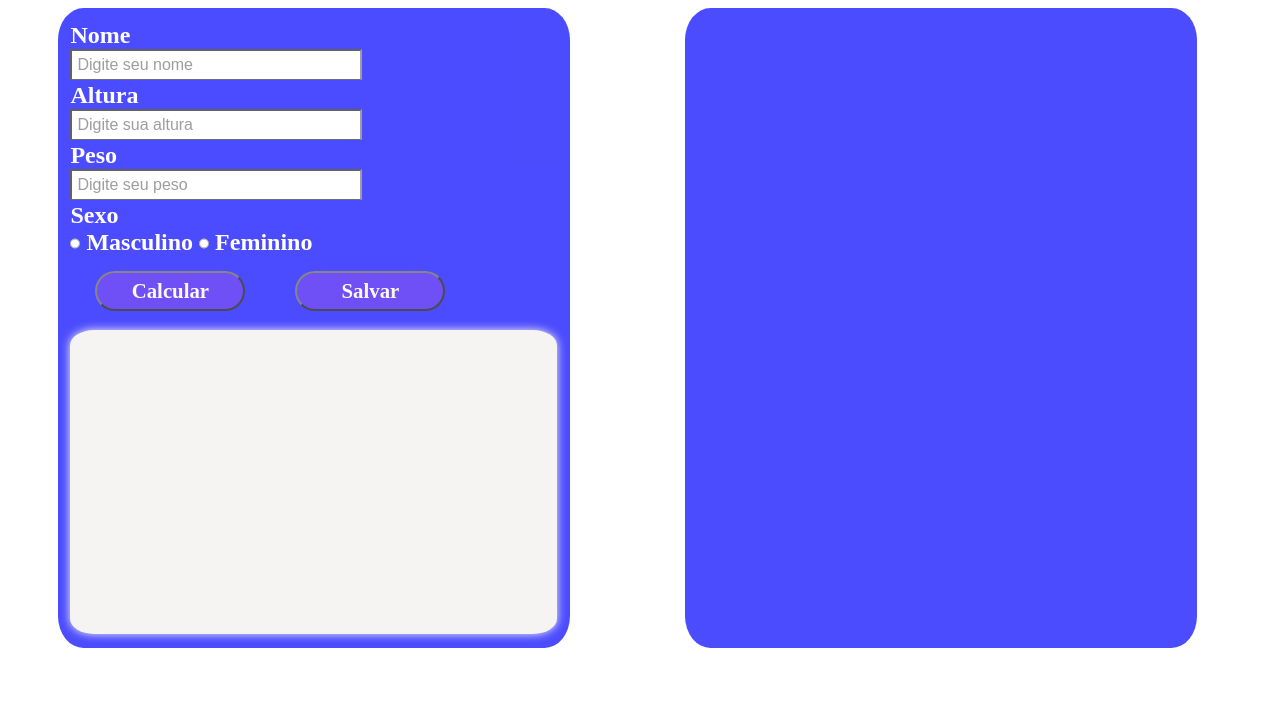
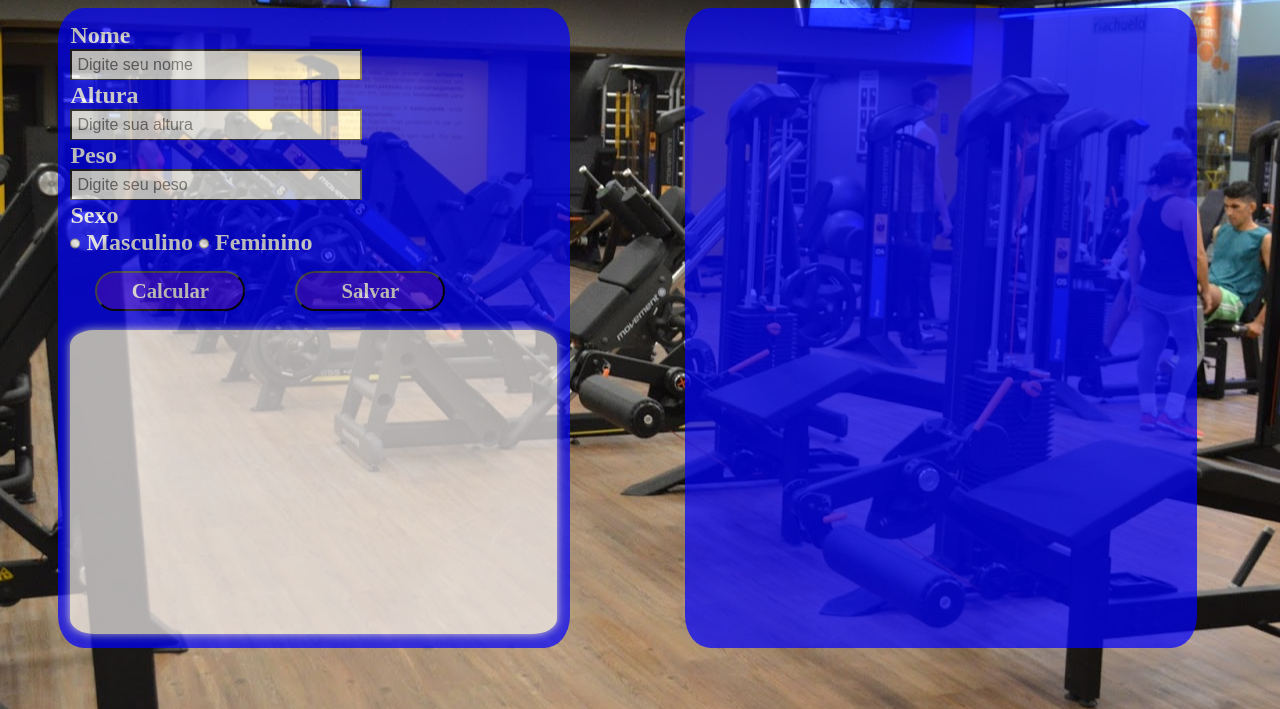
Before and after one commit to silvape/calculoIMC, a plain HTML site: page index.html in a window 1280 px wide. Shown: the part 91-800 px from the top of the page. Drawn offline with Linux system fonts and the light colour scheme.

Commit message:
Update style.css

```diff
--- a/style.css
+++ b/style.css
@@ -5,7 +5,7 @@
 }
 
 body {
-    background-image: url(img/fundo.jpg);
+    background-image: url(fundo.jpg);
     background-repeat: no-repeat;
 
     background-position: center center;
```
